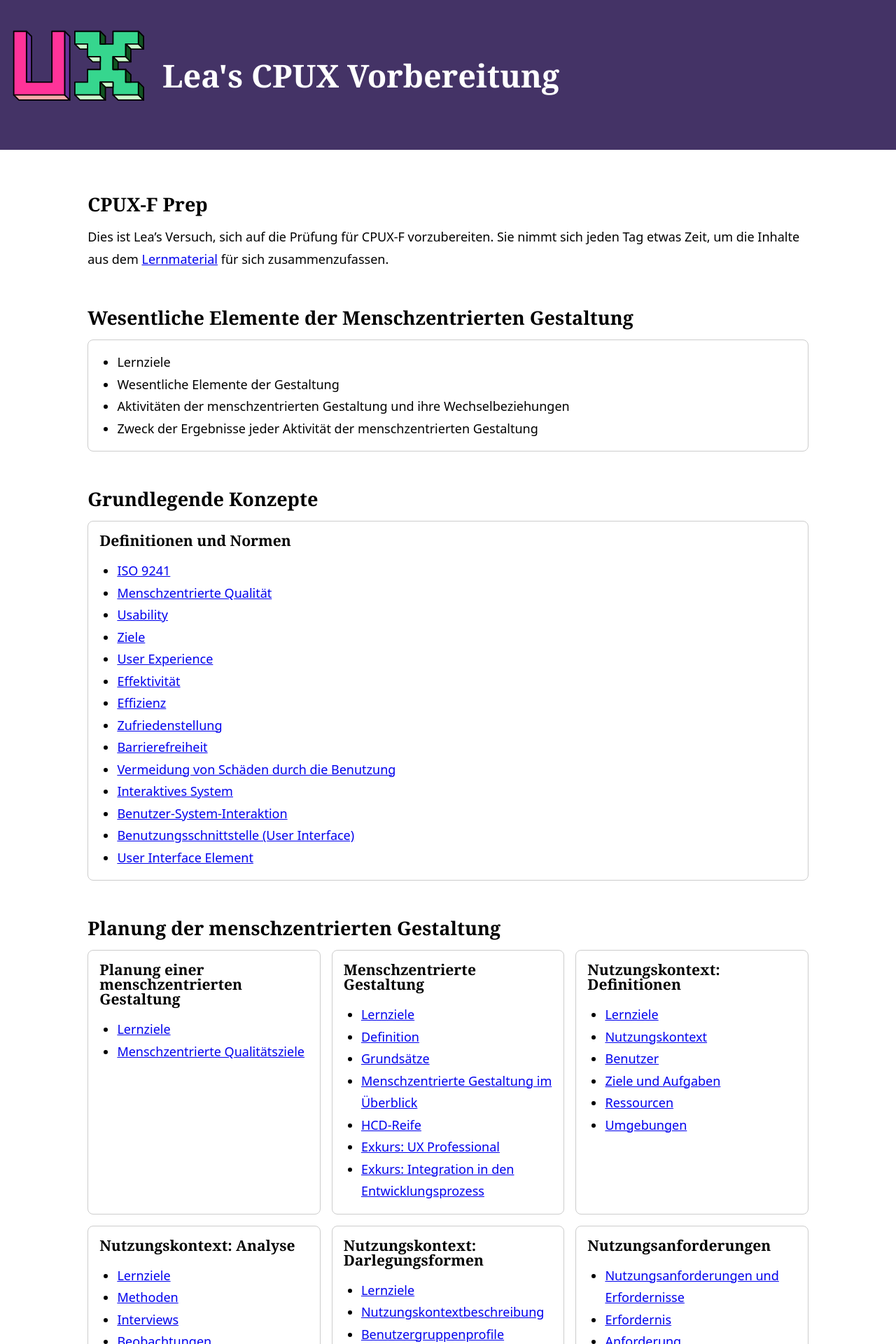
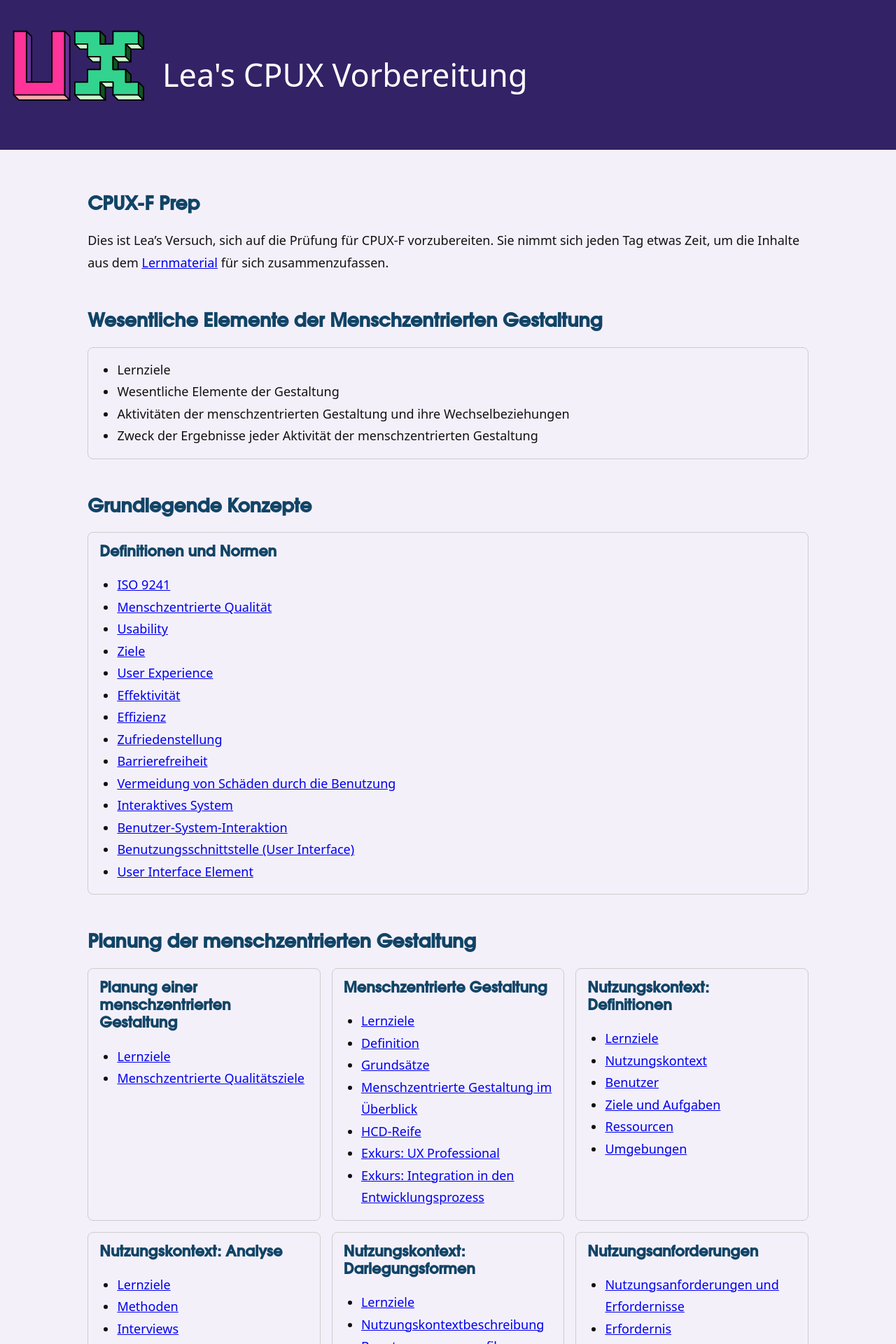
Before and after one commit to learosema/cpux-prep, a Jekyll site: the page built from index.md, in a window 1280 px wide. Shown: the top 1920 px of the page at 70% size. Built offline with Jekyll 4.4.1, drawn with Linux system fonts in a browser that asks for light colours; our own code applies the rules of GitHub Pages for plain Markdown files.

Commit message:
chore: slight design changes

```diff
--- a/index.md
+++ b/index.md
@@ -6,18 +6,18 @@ sich jeden Tag etwas Zeit, um die Inhalte aus dem
 
 ## Wesentliche Elemente der Menschzentrierten Gestaltung
 
-<div class="card flow" markdown="1">
+<section class="card flow" markdown="1">
 
 - Lernziele
 - Wesentliche Elemente der Gestaltung
 - Aktivitäten der menschzentrierten Gestaltung und ihre Wechselbeziehungen
 - Zweck der Ergebnisse jeder Aktivität der menschzentrierten Gestaltung
 
-</div>
+</section>
 
 ## Grundlegende Konzepte
 
-<div class="card flow" markdown="1">
+<section class="card flow" markdown="1">
 
 ### Definitionen und Normen
 
@@ -36,20 +36,20 @@ sich jeden Tag etwas Zeit, um die Inhalte aus dem
 - [Benutzungsschnittstelle (User Interface)](definitionen-und-normen/benutzungsschnittstelle.md)
 - [User Interface Element](definitionen-und-normen/user-interface-element.md)
 
-</div>
+</section>
 
 ## Planung der menschzentrierten Gestaltung
 
-<div class="grid">
-<div class="card flow" markdown="1">
+<section class="grid">
+<section class="card flow" markdown="1">
 
 ### Planung einer menschzentrierten Gestaltung
 
 - [Lernziele](planung-hcd/lernziele.md)
 - [Menschzentrierte Qualitätsziele](planung-hcd/qualitaetsziele.md)
 
-</div>
-<div class="card flow" markdown="1">
+</section>
+<section class="card flow" markdown="1">
 
 ### Menschzentrierte Gestaltung
 
@@ -61,8 +61,8 @@ sich jeden Tag etwas Zeit, um die Inhalte aus dem
 - [Exkurs: UX Professional](menschzentrierte-gestaltung/exkurs-ux-professional.md)
 - [Exkurs: Integration in den Entwicklungsprozess](menschzentrierte-gestaltung/exkurs-integration-in-den-entwicklungsprozess.md)
 
-</div>
-<div class="card flow" markdown="1">
+</section>
+<section class="card flow" markdown="1">
 
 ### Nutzungskontext: Definitionen
 
@@ -73,8 +73,8 @@ sich jeden Tag etwas Zeit, um die Inhalte aus dem
 - [Ressourcen](nutzungskontext-definitionen/ressourcen.md)
 - [Umgebungen](nutzungskontext-definitionen/umgebungen.md)
 
-</div>
-<div class="card flow" markdown="1">
+</section>
+<section class="card flow" markdown="1">
 
 ### Nutzungskontext: Analyse
 
@@ -84,8 +84,8 @@ sich jeden Tag etwas Zeit, um die Inhalte aus dem
 - [Beobachtungen](nutzungskontext-analyse/beobachtungen.md)
 - [Fokusgruppen](nutzungskontext-analyse/fokusgruppen.md)
 
-</div>
-<div class="card flow" markdown="1">
+</section>
+<section class="card flow" markdown="1">
 
 ### Nutzungskontext: Darlegungsformen
 
@@ -95,8 +95,8 @@ sich jeden Tag etwas Zeit, um die Inhalte aus dem
 - [Ist-Szenario](nutzungskontext-darlegungsformen/ist-szenario.md)
 - [Aufgabenmodell](nutzungskontext-darlegungsformen/aufgabenmodell.md)
 
-</div>
-<div class="card flow" markdown="1">
+</section>
+<section class="card flow" markdown="1">
 
 ### Nutzungsanforderungen
 
@@ -107,13 +107,13 @@ sich jeden Tag etwas Zeit, um die Inhalte aus dem
 - [Qualitative Nutzungsanforderung](nutzungsanforderungen/qualitative-nutzungsanforderung.md)
 - [Quantitative Nutzungsanforderung](nutzungsanforderungen/quantitative-nutzungsanforderung.md)
 
-</div>
-</div>
+</section>
+</section>
 
 ## Gestalten von Lösungen die Nutzungsanforderungen erfüllen
 
-<div class="grid">
-<div class="card flow" markdown="1">
+<section class="grid">
+<section class="card flow" markdown="1">
 
 ### Gestalten von Lösungen
 
@@ -133,8 +133,8 @@ sich jeden Tag etwas Zeit, um die Inhalte aus dem
 - [Ethisches Design](gestalten-von-lösungen/ethisches-design.md)
 - [Nachhaltiges Design](gestalten-von-lösungen/nachhaltiges-design.md)
 
-</div>
-<div class="card flow" markdown="1">
+</section>
+<section class="card flow" markdown="1">
 
 ### Prinzipien und Regeln für die Gestaltung
 
@@ -149,13 +149,13 @@ sich jeden Tag etwas Zeit, um die Inhalte aus dem
 - [Design Pattern](regeln-fuer-die-gestaltung/design-pattern.md)
 - [Gestaltungsregel](regeln-fuer-die-gestaltung/gestaltungsregel.md)
 
-</div>
-</div>
+</section>
+</section>
 
 ## Evaluieren der Gestaltungslösung gegen Nutzungsanforderungen
 
-<div class="grid">
-<div class="card flow" markdown="1">
+<section class="grid">
+<section class="card flow" markdown="1">
 
 ### Usability-Evaluierung
 
@@ -165,8 +165,8 @@ sich jeden Tag etwas Zeit, um die Inhalte aus dem
 - [Unterschied Usability-Test, Usability-Inspektion und Benutzerbefragung in der Usability-Evaluierung](usability-evaluierung/unterschied-zwischen.md)
 - [Warum sind Interviews und Fokusgruppen für die Usability-Evaluierung ungeeignet?](usability-evaluierung/unterschied-zwischen.md)
 
-</div>
-<div class="card flow" markdown="1">
+</section>
+<section class="card flow" markdown="1">
 
 ### Usability-Test
 
@@ -187,12 +187,12 @@ sich jeden Tag etwas Zeit, um die Inhalte aus dem
   - [Beobachter](usability-tests/beobachter.md)
   - [Usability-Testteilnehmer](usability-tests/usability-testteilnehmer.md)
 
-</div>
-</div>
+</section>
+</section>
 
 ## HCD-Reife: Akzeptanz gegenüber menschzentrierter Gestaltung
 
-<div class="card flow" markdown="1">
+<section class="card flow" markdown="1">
 
 ### HCD-Reife
 
@@ -201,11 +201,11 @@ sich jeden Tag etwas Zeit, um die Inhalte aus dem
 - [HCD-Reifegrade](hcd-reife/hcd-reifegrade.md)
 - [HCD-Reife steigern](hcd-reife/hcd-reife-steigern.md)
 
-</div>
+</section>
 
 ## Weitere Themen (nicht relevant für CPUX-F)
 
-<div class="card flow" markdown="1">
+<section class="card flow" markdown="1">
 - [Gestaltgesetze](regeln-fuer-die-gestaltung/gestaltgesetze.md)
 - [Typographie](prinzipien/typographie.md) (nicht relevant für CPUX-F)
 - [Farbenlehre](prinzipien/farbenlehre.md) (nicht relevant für CPUX-F)
@@ -214,4 +214,4 @@ sich jeden Tag etwas Zeit, um die Inhalte aus dem
 - [Usability Testing](usability-testing.html)
 - [UX KPIs](ux-kpis.html)
 - [Green UX](green-ux.html)
-</div>
+</section>
--- a/style.css
+++ b/style.css
@@ -1,7 +1,13 @@
 :root {
+  --bg: light-dark(#f4f0fa, #1b1123);
+  --fg: light-dark(#111, #eee);
+  --header-bg: light-dark(#63f, #63f);
+  --header-fg: light-dark(#ffe, #ffe);
   --border-color: light-dark(#ccc, #555);
+  --primary-color: light-dark(#146, #7df);
+  --section-bg: light-dark(#eee4f8, #2b2034);
+  --nested-section-bg: light-dark(#e1cfff, #362542);
 }
-
 
 * {
   box-sizing: border-box;
@@ -29,17 +35,21 @@ body {
   margin: 0;
   display: flex;
   flex-direction: column;
+  background-color: var(--bg);
+  color: var(--fg);
 }
 
-h1, h2, h3, .caption-bold {
+h1, h2, h3 {
   --flow-space: 2em;
-  font-family: Charter, 'Bitstream Charter', 'Sitka Text', Cambria, serif;
-  line-height: 1;
+  font-family: Avenir, Montserrat, Corbel, 'URW Gothic', source-sans-pro, sans-serif;
+  font-weight: normal;
+  color: var(--primary-color);
+  line-height: 1.2;
   font-weight: 900;
 }
 
 header {
-  background: #436;
+  background: #326;
   color: #fff;
   padding: 2rem 1rem;
   font-size: 2.5em;
@@ -52,7 +62,6 @@ header {
 main {
   margin: 4rem 0;
 }
-
 
 .logo {
   display: block;
@@ -106,7 +115,8 @@ table {
 
 blockquote {
   padding: 1rem;
-  background: light-dark(#ebf, #426);
+  background: light-dark(#eef, #223);
+  border-left: 0.5rem solid light-dark(#99c, #55a);
   border-radius: 0.5rem;
 }
 
```
Also changed, not shown: menschzentrierte-gestaltung/exkurs-integration-in-den-entwicklungsprozess.md (+16 -16 lines), menschzentrierte-gestaltung/hcd-reife.md (+13 -13 lines), menschzentrierte-gestaltung/ueberblick.md (+12 -12 lines), planung-hcd/qualitaetsziele.md (+8 -8 lines), usability-tests/hauptaktivitaeten.md (+8 -8 lines).
